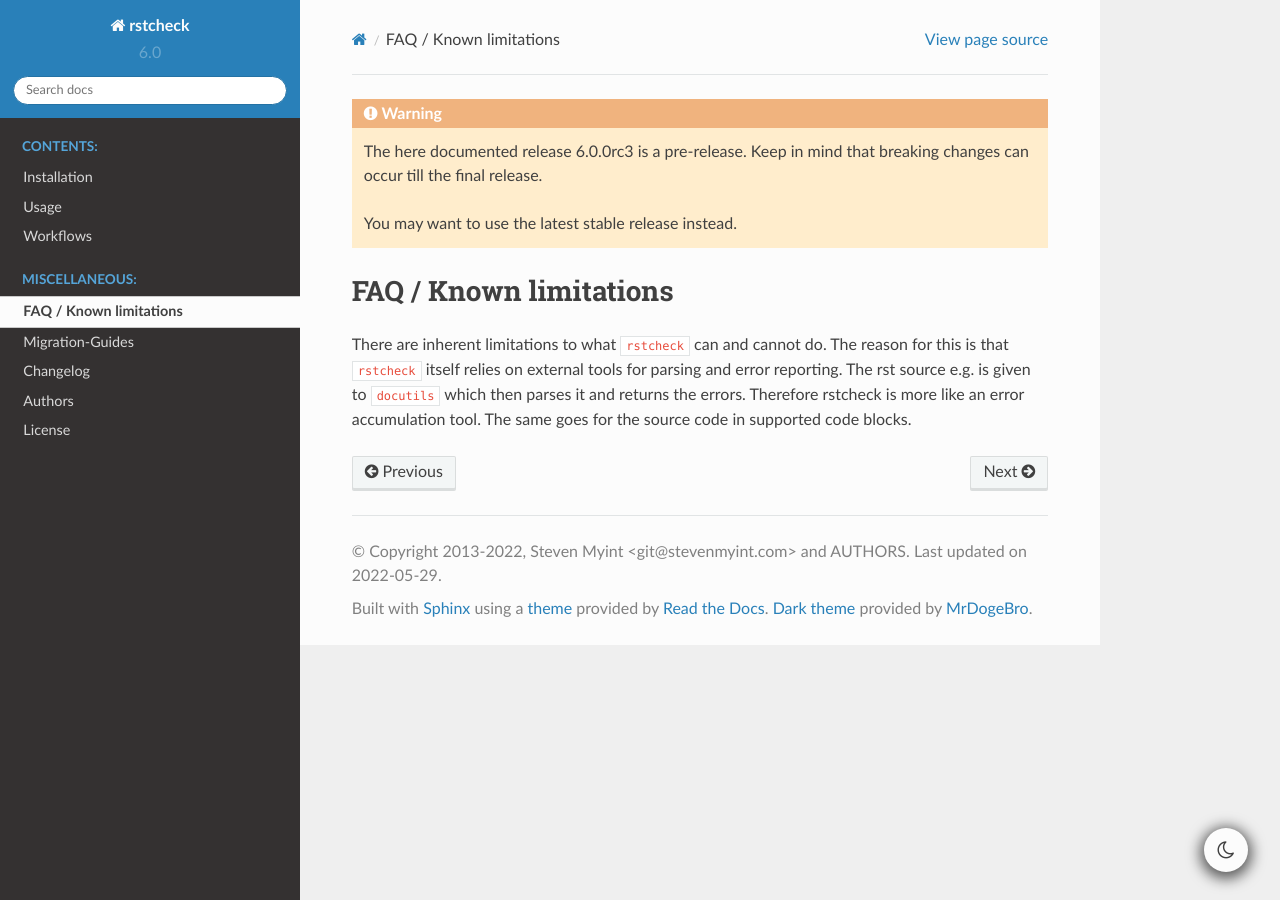
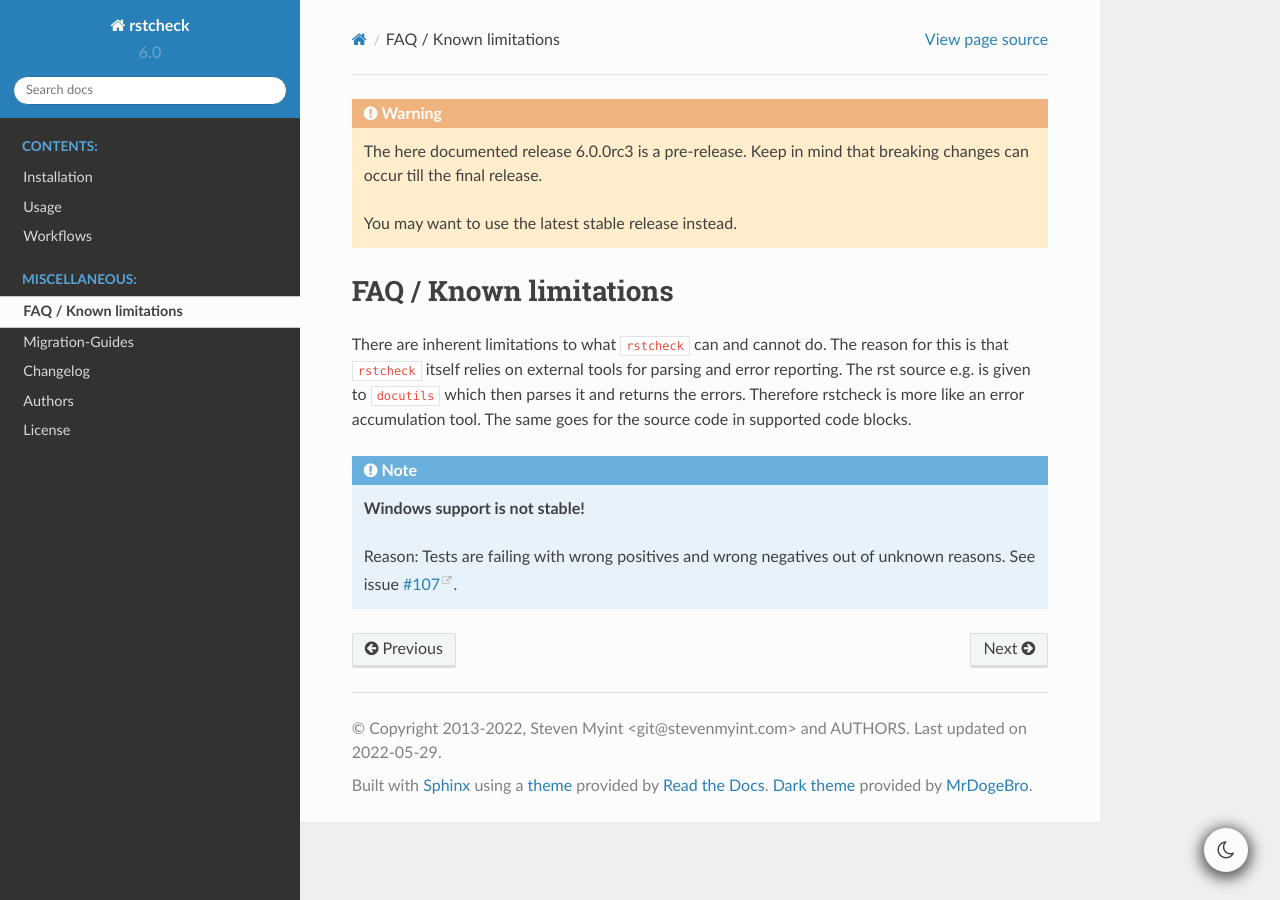
Before and after one commit to rstcheck/rstcheck, a Sphinx documentation site: the page built from docs/source/faq.rst, in a window 1280 px wide. Built offline with Sphinx 7.4.7 and the Read the Docs theme 2.0.0, drawn with Linux system fonts in a browser that asks for light colours.

Commit message:
add note about unstable windows support to FAQ

```diff
--- a/docs/source/faq.rst
+++ b/docs/source/faq.rst
@@ -6,3 +6,13 @@ There are inherent limitations to what ``rstcheck`` can and cannot do. The reaso
 The rst source e.g. is given to ``docutils`` which then parses it and returns the errors.
 Therefore rstcheck is more like an error accumulation tool. The same goes for the source
 code in supported code blocks.
+
+.. note::
+
+    **Windows support is not stable!**
+
+    Reason: Tests are failing with wrong positives and wrong negatives out of unknown reasons.
+    See issue :issue:`107`.
+
+
+.. rstcheck: ignore-roles=issue
```
